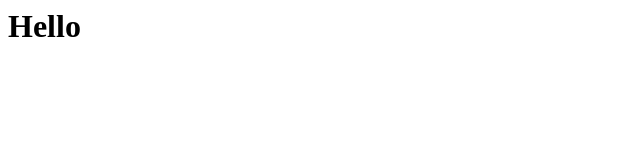
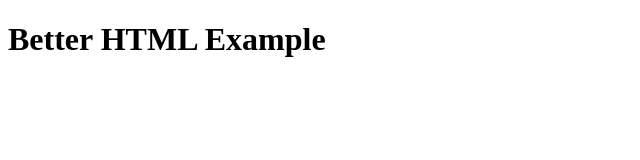
Before and after one commit to mustbebuilt/pagesDemo, a plain HTML site: page index.html in a window 1280 px wide. Shown: the whole page, without its empty margins (0-640 px from the left). Drawn offline with Linux system fonts and the light colour scheme.

Commit message:
Add fuller HTML example

```diff
--- a/index.html
+++ b/index.html
@@ -1,3 +1,11 @@
-<html>
-<h1>Hello</h1>
+<!DOCTYPE html>
+<html lang="en">
+  <head>
+    <meta charset="UTF-8" />
+    <meta name="viewport" content="width=device-width, initial-scale=1.0" />
+    <title>Fuller Example</title>
+  </head>
+  <body>
+    <h1>Better HTML Example</h1>
+  </body>
 </html>
```
